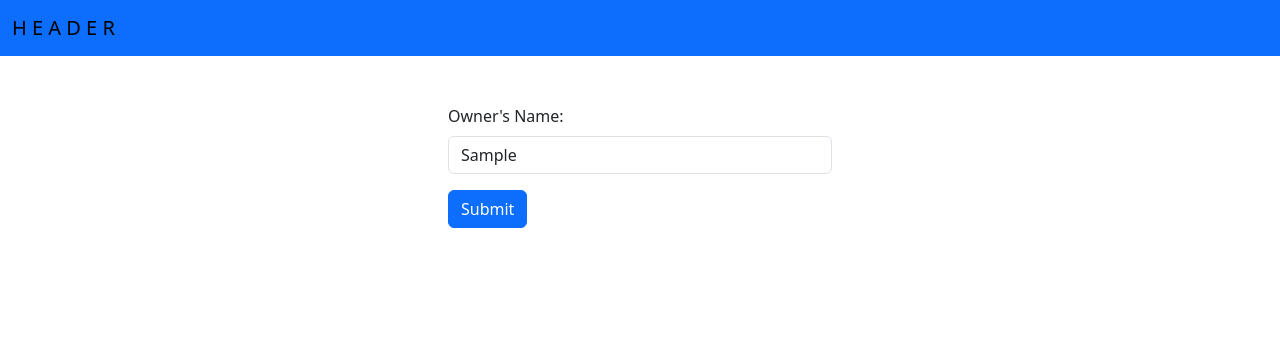
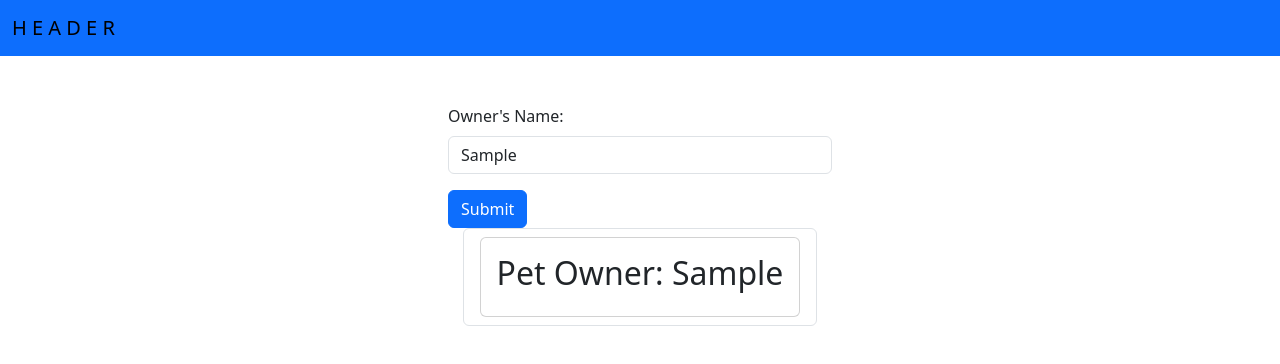
Before and after one commit to Shamoleambo/train-angular, an Angular app: page / in a window 1280 px wide. Both pictures are taken after typing "Sample" into the empty fields and a click on the button "Submit". Shown: the top 364 px of the page. Built offline with nearby package versions, Linux system fonts and the light colour scheme.

Commit message:
create pet component

```diff
--- a/src/app/app.component.html
+++ b/src/app/app.component.html
@@ -1,4 +1,9 @@
 <app-header></app-header>
 <div class="d-flex flex-column align-items-center">
-  <app-pets-form></app-pets-form>
+  <app-pets-form (formSubmit)="onFormSubmitted($event)"></app-pets-form>
+  <ul *ngFor="let pet of pets" class="list-group">
+    <li class="list-group-item">
+      <app-pet [petOwnerName]="pet.petOwnerName"></app-pet>
+    </li>
+  </ul>
 </div>
--- a/src/app/app.component.ts
+++ b/src/app/app.component.ts
@@ -1,10 +1,17 @@
 import { Component } from '@angular/core';
+import { PetInfo } from './model/PetInfo';
 
 @Component({
   selector: 'app-root',
   templateUrl: './app.component.html',
-  styleUrl: './app.component.css'
+  styleUrl: './app.component.css',
 })
 export class AppComponent {
   title = 'proof';
+  pets: PetInfo[] = [];
+
+  onFormSubmitted(event: { name: string; content: string }) {
+    this.pets.push(new PetInfo(event.content));
+    console.log('App')
+  }
 }
--- /dev/null
+++ b/src/app/model/PetInfo.ts
@@ -0,0 +1,3 @@
+export class PetInfo {
+  constructor(public petOwnerName: string) {}
+}
--- /dev/null
+++ b/src/app/pet/pet.component.html
@@ -0,0 +1,5 @@
+<div class="card">
+  <div class="card-body">
+    <h2 class="card-title">Pet Owner: {{petOwnerName}}</h2>
+  </div>
+</div>
--- a/src/app/pets-form/pets-form.component.html
+++ b/src/app/pets-form/pets-form.component.html
@@ -3,5 +3,5 @@
     <label for="petOwnerName" class="form-label">Owner's Name:</label>
     <input type="text" class="form-control" id="petOwnerName" name="petOwnerName" [(ngModel)]="petOwnerName" />
   </div>
-  <button type="submit" class="btn btn-primary">Submit</button>
+  <button type="submit" class="btn btn-primary" (click)="onFormSubmit()">Submit</button>
 </form>
--- a/src/app/pets-form/pets-form.component.ts
+++ b/src/app/pets-form/pets-form.component.ts
@@ -6,10 +6,10 @@ import { Component, EventEmitter, Output } from '@angular/core';
   styleUrls: ['./pets-form.component.css'],
 })
 export class PetsFormComponent {
-  @Output() formSubmit = new EventEmitter<{ type: string; content: string }>();
+  @Output() formSubmit = new EventEmitter<{ name: string; content: string }>();
   petOwnerName: string;
 
   onFormSubmit() {
-    this.formSubmit.emit({ type: 'formSubmit', content: this.petOwnerName });
+    this.formSubmit.emit({ name: 'formSubmit', content: this.petOwnerName });
   }
 }
```
Also changed, not shown: src/app/app.module.ts (+7 -1 lines), src/app/pet/pet.component.ts (added, +9 -0 lines).
